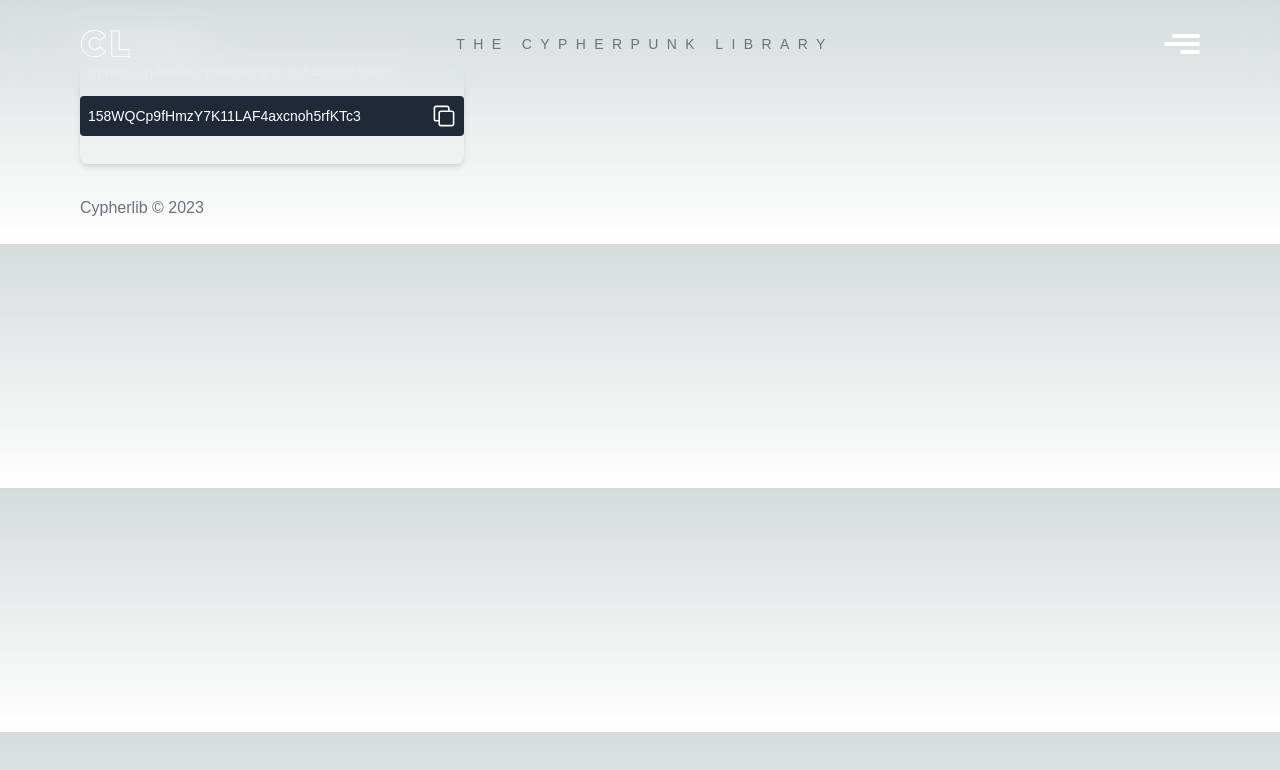
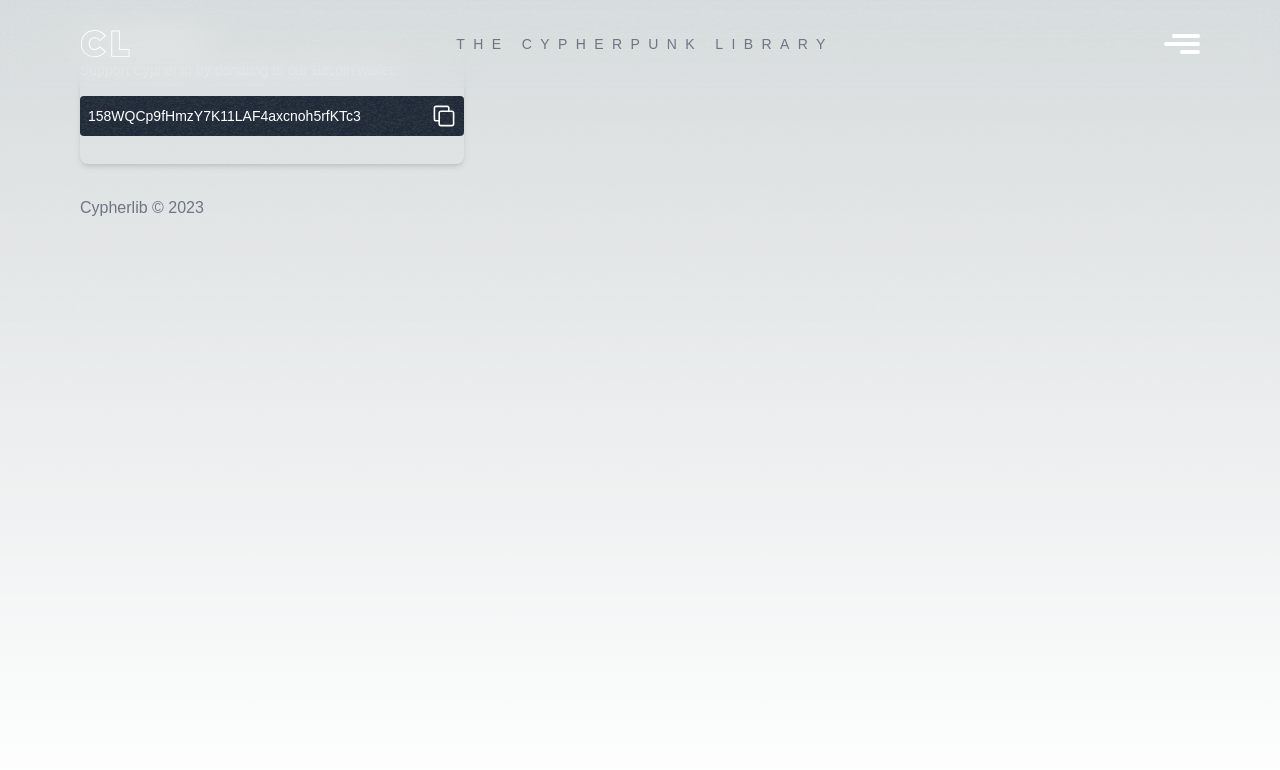
Before and after one commit to alexsumoski/cypherlib, a Next.js app: page /layout in a window 1280 px wide. Shown: the top 770 px of the page. Built offline with nearby package versions, Linux system fonts and the light colour scheme.

Commit message:
Grain anim, three background

```diff
--- a/app/components/WebGLBackground.tsx
+++ b/app/components/WebGLBackground.tsx
@@ -85,7 +85,7 @@ const WebGLBackground: React.FC = () => {
         }
       }
       renderer.render(scene, camera);
-      count += 0.05;
+      count += 0.035;
     };
 
     init();
--- a/app/globals.css
+++ b/app/globals.css
@@ -30,6 +30,13 @@
   border-radius: 10px;
 }
 
+html {
+  overflow-x: hidden;
+  height: 100%;
+  width: 100%;
+  box-sizing: border-box;
+  overscroll-behavior: none;
+}
 
 body {
   font-family: 'Montserrat', sans-serif;
@@ -41,6 +48,73 @@ body {
       rgb(var(--background-end-rgb))
     )
     rgb(var(--background-start-rgb));
+    overflow: hidden;
+}
+
+body:after {
+  animation: grain 6s steps(10) infinite;
+  background-image: url(/grain.png);
+  background-repeat: repeat;
+  content: "";
+  height: 300%;
+  left: -100%;
+  opacity: .06;
+  pointer-events: none;
+  position: fixed;
+  top: -100%;
+  width: 300%;
+  will-change: transform;
+  z-index: 1000 !important;
+}
+
+*:after, *:before {
+  box-sizing: border-box;
+}
+
+@keyframes grain {
+  0% {
+      transform: translate(20%,-15%)
+  }
+
+  10% {
+      transform: translate(-20%,-15%)
+  }
+
+  20% {
+      transform: translate(20%,-5%)
+  }
+
+  30% {
+      transform: translate(-20%,-5%)
+  }
+
+  40% {
+      transform: translate(20%,5%)
+  }
+
+  50% {
+      transform: translate(-20%,5%)
+  }
+
+  60% {
+      transform: translate(20%,15%)
+  }
+
+  70% {
+      transform: translate(-20%,15%)
+  }
+
+  80% {
+      transform: translate(20%,5%)
+  }
+
+  90% {
+      transform: translate(-20%,5%)
+  }
+
+  to {
+      transform: translate(20%,-5%)
+  }
 }
 
 .headings-image {
@@ -50,7 +124,7 @@ body {
   object-fit: fill;
   position: relative;
   height: 200px;
-  margin-top: 10%;
+  margin-top: 15%;
 }
 
 .background-image {
--- a/pages/index.tsx
+++ b/pages/index.tsx
@@ -29,22 +29,13 @@ const IndexPage: React.FC<PageProps> = ({ cypherpunks }) => {
         <link rel="icon" href="../favicon.svg" />
       </Head>
       <div className="absolute">
-        <div className="relative opacity-70 fade-bottom">
+        <div className="relative opacity-40 fade-bottom">
           <WebGLBackground />
         </div>
       </div>
 
       <Layout>
-        <div className="h-[100vh] flex justify-center top-0">
-          {/* <div className="background-image">
-            <Image
-              src="/bg.jpeg"
-              alt="Background"
-              layout="fill"
-              objectFit="cover"
-            />
-          </div> */}
-
+        <div className="h-[100vh] flex justify-center">
           <div className="headings-image">
             <Image
               src="/text.svg"
@@ -54,10 +45,6 @@ const IndexPage: React.FC<PageProps> = ({ cypherpunks }) => {
               className="xl:px-20 md:px-8 sm:px-2 px-4 py-6"
             />
           </div>
-
-          {/* Uncomment and adjust your headings and other content as needed */}
-          {/* <h1 className="mt-[98px] font-instrument text-[190px] font-black max-h-[190px]">CYPHERLIB</h1>
-          <span className="tracking-ultra-wide text-gray-500 text-lg">THE CYPHERPUNK LIBRARY</span> */}
         </div>
       </Layout>
     </>
```
Also changed, not shown: public/grain.png (added).
